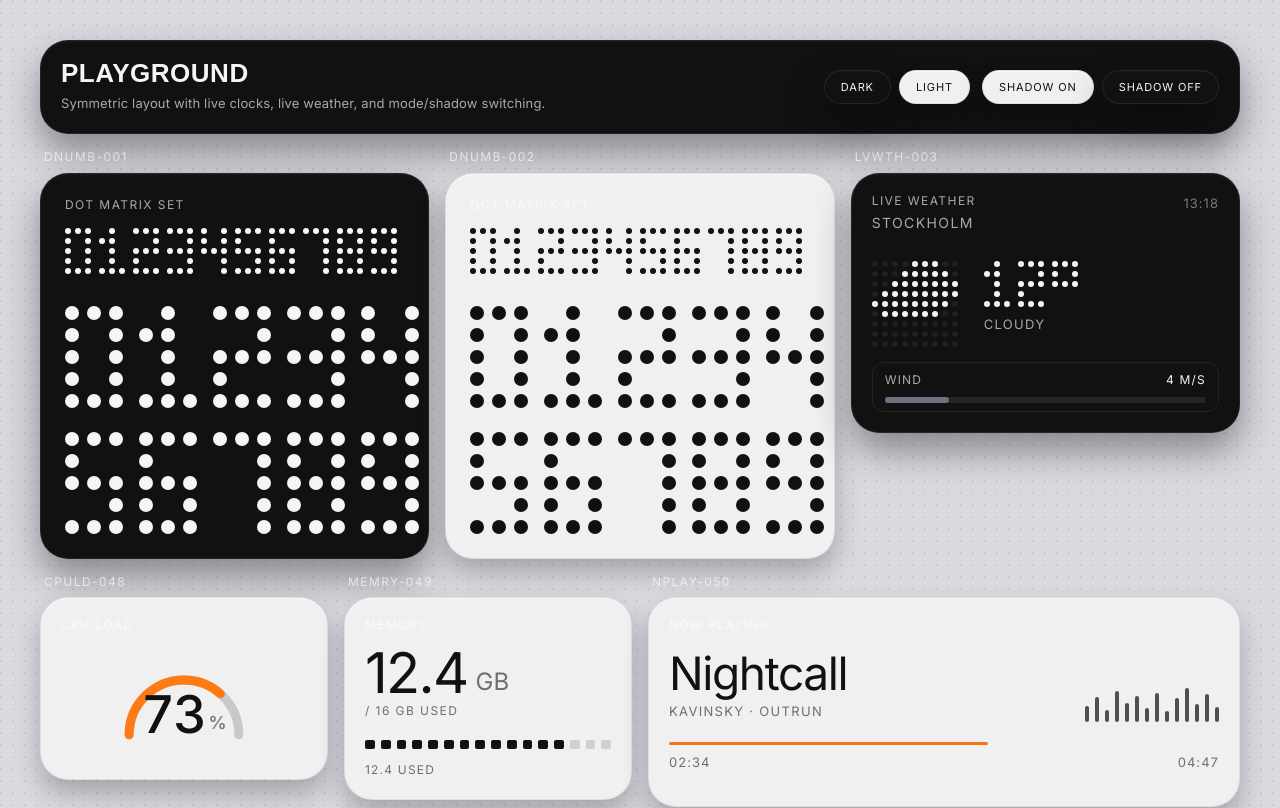
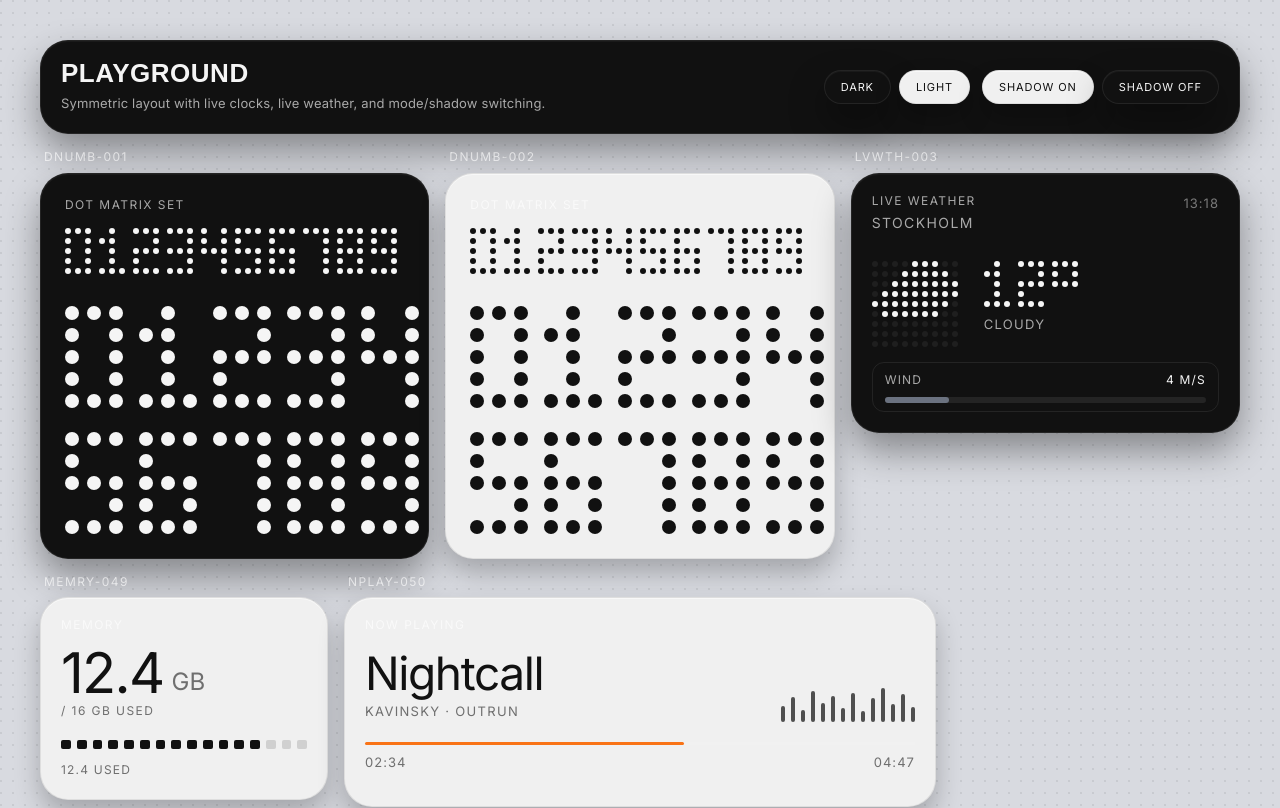
Before and after one commit to jobbsystemrapporter/codex_nothing, a React (Vite) app: page / in a window 1280 px wide. Shown: the top 808 px of the page. Built offline with nearby package versions, Linux system fonts and the light colour scheme; no server answers; a web font is replaced by a local one.

Commit message:
chore: remove CPULD-048 cpu load widget from system

```diff
--- a/src/design/widgets/CpuLoadGaugeCard.tsx
+++ /dev/null
@@ -1,58 +0,0 @@
-import { Tile } from "../primitives/Tile";
-import { Label } from "../primitives/Label";
-
-type CpuLoadGaugeCardProps = {
-  value: number;
-  light?: boolean;
-};
-
-export function CpuLoadGaugeCard({ value, light = true }: CpuLoadGaugeCardProps) {
-  const clamped = Math.max(0, Math.min(100, value));
-  const radius = 52;
-  const circumference = Math.PI * radius;
-  const progress = (clamped / 100) * circumference;
-  const textColor = light ? "#111111" : "#f5f5f5";
-  const mutedColor = light ? "rgba(17,17,17,0.52)" : "rgba(245,245,245,0.62)";
-  const trackColor = light ? "rgba(17,17,17,0.18)" : "rgba(245,245,245,0.2)";
-
-  return (
-    <Tile light={light} className="min-h-[180px] p-4">
-      <Label className={light ? "text-[rgba(17,17,17,0.62)]" : ""}>CPU LOAD</Label>
-      <div className="mt-2 flex items-center justify-center">
-        <div className="relative h-[118px] w-[154px] max-w-full">
-          <svg className="h-full w-full" viewBox="0 0 146 110">
-            <path
-              d="M21,88 A52,52 0 0 1 125,88"
-              fill="none"
-              stroke={trackColor}
-              strokeLinecap="round"
-              strokeWidth="8.5"
-            />
-            <path
-              d="M21,88 A52,52 0 0 1 125,88"
-              fill="none"
-              stroke="#ff7a14"
-              strokeDasharray={`${progress} ${circumference}`}
-              strokeLinecap="round"
-              strokeWidth="8.5"
-            />
-          </svg>
-          <div className="pointer-events-none absolute left-1/2 top-[74px] flex -translate-x-1/2 -translate-y-1/2 items-end gap-1">
-            <span
-              className="tabular-nums text-[52px] font-medium leading-[0.88] tracking-[-0.04em]"
-              style={{ color: textColor }}
-            >
-              {Math.round(clamped)}
-            </span>
-            <span
-              className="pb-[6px] text-[18px] font-semibold leading-none"
-              style={{ color: mutedColor }}
-            >
-              %
-            </span>
-          </div>
-        </div>
-      </div>
-    </Tile>
-  );
-}
--- a/src/pages/NothingPlaygroundPage.tsx
+++ b/src/pages/NothingPlaygroundPage.tsx
@@ -60,7 +60,6 @@ import { WeatherStatusCard } from "../design/widgets/WeatherStatusCard";
 import { WeeklyMarksCard } from "../design/widgets/WeeklyMarksCard";
 import { WorldTimeMapCard } from "../design/widgets/WorldTimeMapCard";
 import { CompassRoseCard } from "../design/widgets/CompassRoseCard";
-import { CpuLoadGaugeCard } from "../design/widgets/CpuLoadGaugeCard";
 import { MemorySegmentsCard } from "../design/widgets/MemorySegmentsCard";
 import { BatterySegmentsCard } from "../design/widgets/BatterySegmentsCard";
 import { NetworkTrendCard } from "../design/widgets/NetworkTrendCard";
@@ -163,9 +162,6 @@ export default function NothingPlaygroundPage() {
         <LiveWeatherAccentCard />
       </Slot>
 
-      <Slot code="CPULD-048" span="md:col-span-3">
-        <CpuLoadGaugeCard value={73} />
-      </Slot>
       <Slot code="MEMRY-049" span="md:col-span-3">
         <MemorySegmentsCard activeSegments={13} total="16" used="12.4" value="12.4" />
       </Slot>
```
